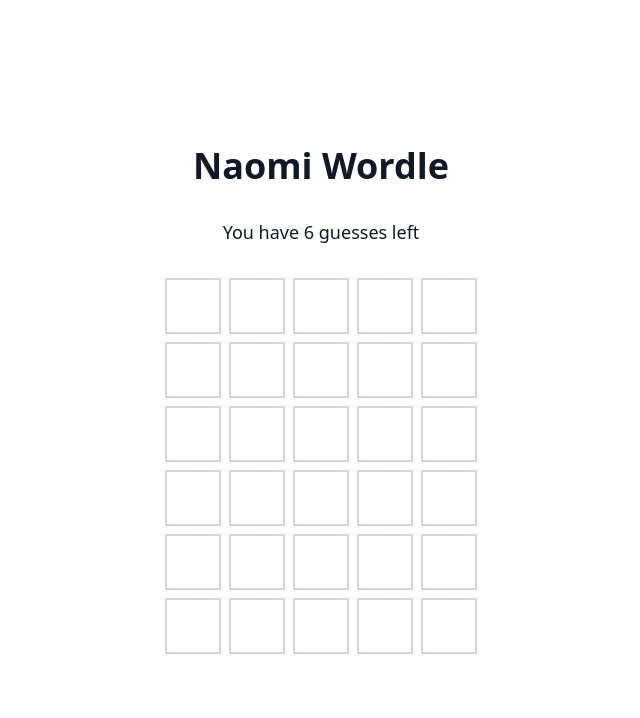
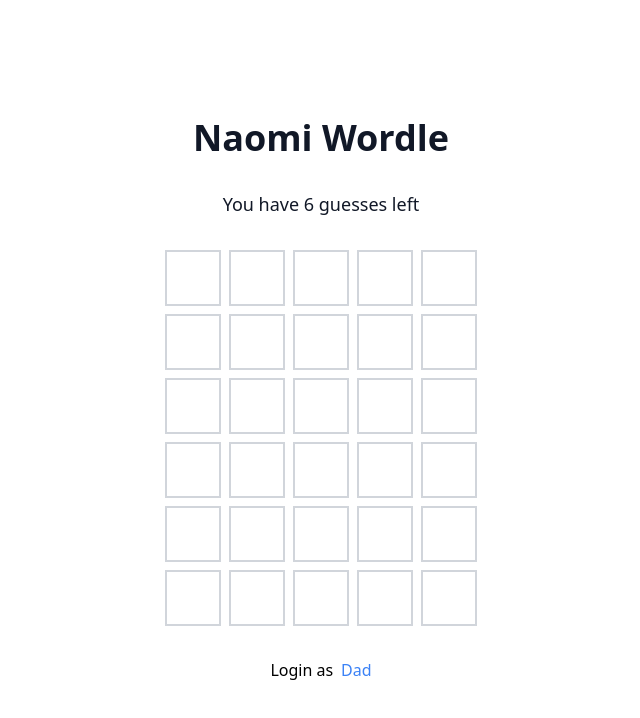
Before and after one commit to dannycurrie/naomi-wordle, a Next.js app: page / in a window 1280 px wide. Shown: the top 718 px of the page, without its empty margins (319-959 px from the left). Built offline with nearby package versions, Linux system fonts and the light colour scheme; no server answers; the database is empty.

Commit message:
feat: add admin login link

```diff
--- a/app/admin/page.tsx
+++ b/app/admin/page.tsx
@@ -83,7 +83,7 @@ export default function Admin() {
     return (
       <div className="min-h-screen flex items-center justify-center bg-gray-50">
         <div className="bg-white p-8 rounded-lg shadow-md w-full max-w-md">
-          <h1 className="text-2xl font-bold text-gray-800 mb-2">Admin Login</h1>
+          <h1 className="text-2xl font-bold text-gray-800 mb-2">Dad&apos;s Login</h1>
           <p className="text-sm text-gray-600 mb-6">Only Dad knows the password!</p>
 
           <div className="mb-4">
@@ -121,7 +121,7 @@ export default function Admin() {
   return (
     <div className="min-h-screen bg-gray-50 py-8">
       <div className="max-w-4xl mx-auto px-4">
-        <h1 className="text-3xl font-bold text-gray-800 mb-6">Admin Panel</h1>
+        <h1 className="text-3xl font-bold text-gray-800 mb-6">Word Admin</h1>
 
         <div className="bg-white rounded-lg shadow-md overflow-hidden">
           <div className="px-6 py-4 bg-gray-100 border-b border-gray-200">
--- a/app/page.tsx
+++ b/app/page.tsx
@@ -2,6 +2,7 @@
 import { useEffect, useState, useRef } from "react"
 import { Cell } from "./types"
 import { colouriseRow, getRowWord } from "./utils"
+import Link from "next/link"
 
 
 const getCellColour = (status: "correct" | "incorrect" | "present" | "pending") => {
@@ -156,6 +157,9 @@ export default function Home() {
             </div>
           ))}
         </div>
+        <div className="flex flex-row items-center gap-2">
+          Login as <Link href="/admin" className="text-blue-500 hover:text-blue-700">Dad</Link>
+        </div>
       </div>
     </main>
   )
```
